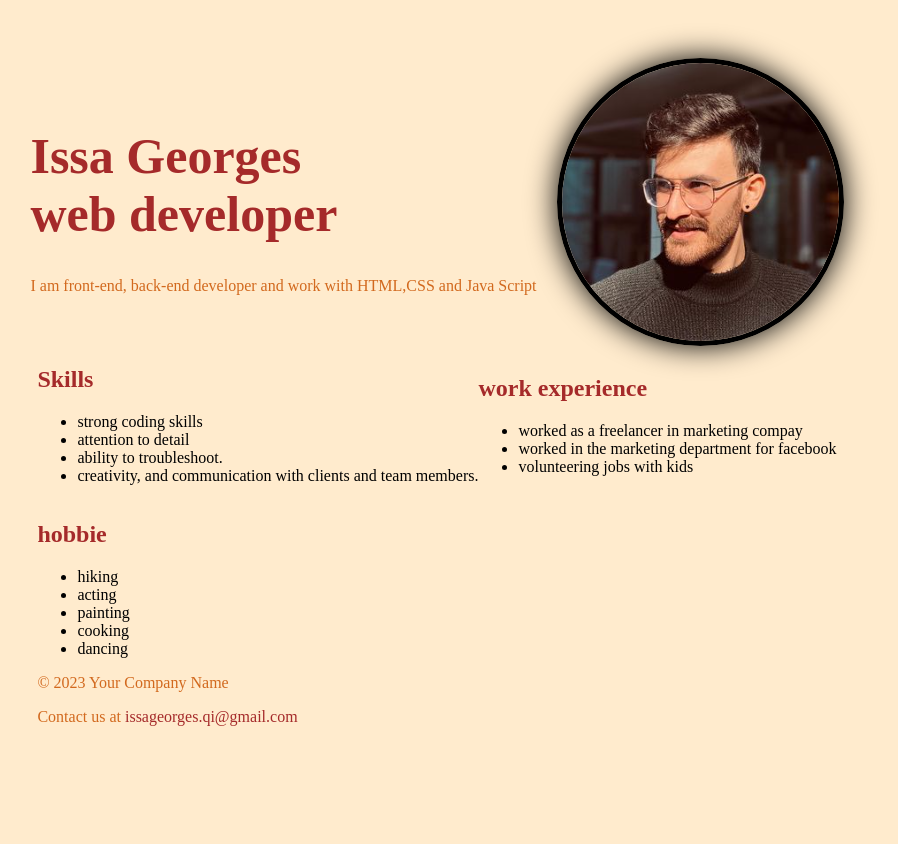
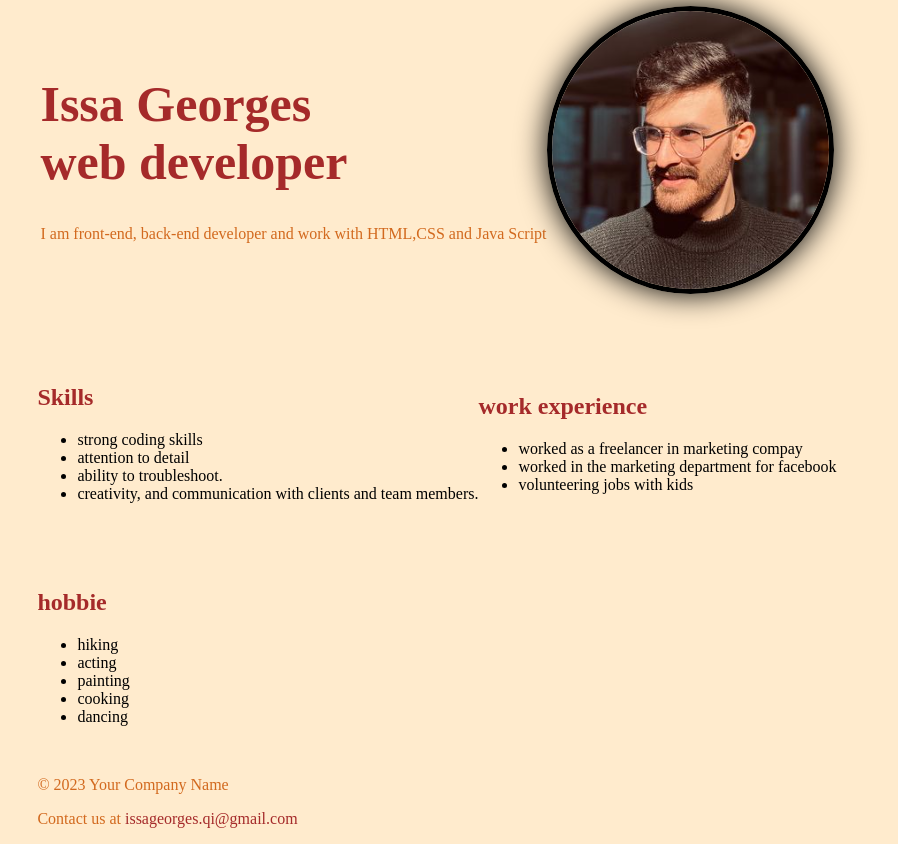
Before and after one commit to issageorges/portfolio, a plain HTML site: page index.html in a window 1280 px wide. Shown: the whole page, without its empty margins (203-1101 px from the left). Before the commit the page ends 800 px from the top, so only its background shows below. Drawn offline with Linux system fonts and the light colour scheme.

Commit message:
new margin

```diff
--- a/style.css
+++ b/style.css
@@ -12,6 +12,13 @@ body{
 
 
 }
+
+header{
+    margin-top: 50px;
+
+}
+
+
 .container{
     display: flex;
     flex-direction: row;
@@ -23,13 +30,14 @@ body{
 
 .intro{
     flex: 1;
-    margin-right: 20px;
+
 }
 .main{
     display: flex;
     flex-direction: row;
     justify-content: space-between;
     align-items: center;
+    margin-top: 70px;
 
 }
 
@@ -60,3 +68,9 @@ a{
     color: brown;
     text-decoration: none;
 }
+footer{
+    margin-top: 50px;
+}
+aside{
+    margin-top: 70px;
+}
```
